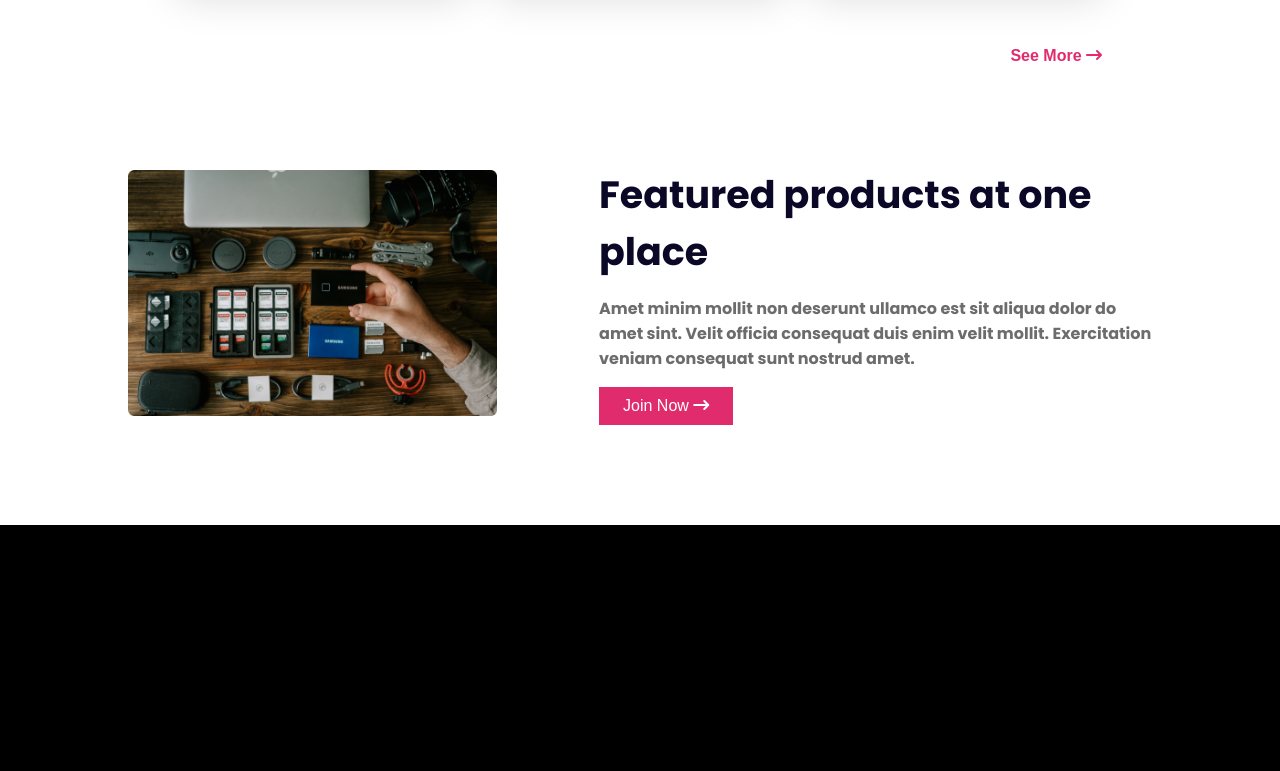
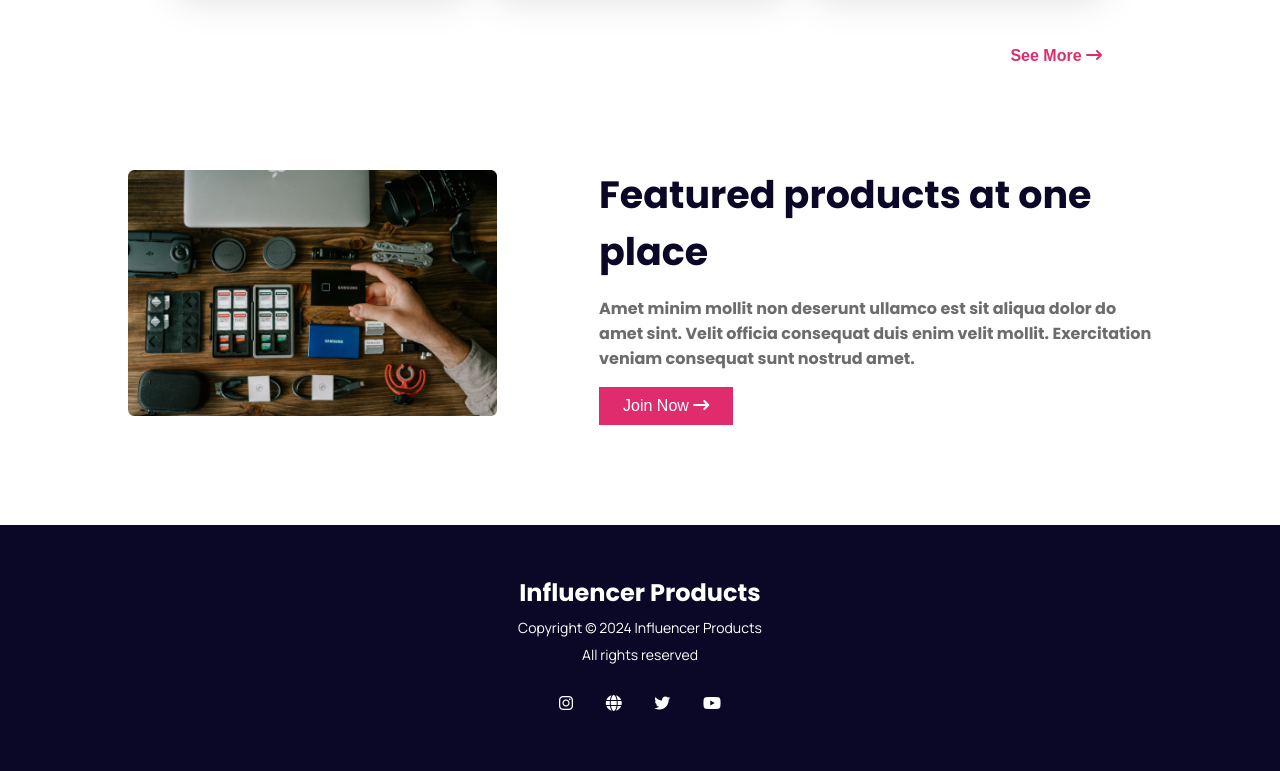
Before and after one commit to Jakaria030/influencer-gears, a plain HTML site: page index.html in a window 1280 px wide. Shown: the part 2350-3121 px from the top of the page. Before the commit the page ends 2875 px from the top, so only its background shows below. Drawn offline with Linux system fonts and the light colour scheme.

Commit message:
footer section and allmost  whole site completed

```diff
--- a/index.html
+++ b/index.html
@@ -290,5 +290,22 @@
     </main>
     <!-- main section end -->
 
+    <!-- footer section start -->
+    <footer class="container-fluid">
+        <div class="footer-container">
+            <h2>Influencer Products</h2>
+            <p>Copyright &copy; 2024 Influencer Products</p>
+            <small>All rights reserved</small>
+
+            <div class="social-icons">
+                <a href="#"><i class="fa-brands fa-instagram"></i></a>
+                <a href="#"><i class="fa-solid fa-globe"></i></a>
+                <a href="#"><i class="fa-brands fa-twitter"></i></a>
+                <a href="#"><i class="fa-brands fa-youtube"></i></a>
+            </div>
+        </div>
+    </footer>
+    <!-- footer section end -->
+
 </body>
 </html>
--- a/style.css
+++ b/style.css
@@ -33,7 +33,6 @@ body{
     font-weight: 400;
     font-style: normal;
     background-color: black;
-    /* font-family: "Manrope", sans-serif; */
 }
 
 .d-flex{
@@ -346,6 +345,43 @@ body{
 }
 /* main styles end */
 
+/* footer styles start */
+.footer-container{
+    background: var(--color-blue-dark);
+    text-align: center;
+    padding: 50px 0;
+}
+
+.footer-container h2{
+    color: var(--color-secondary);
+    font-size: var(--h-s-size);
+    font-weight: 700;
+}
+
+.footer-container p{
+    color: var(--color-secondary);
+    font-size: var(--p-m-size);
+    font-family: "Manrope", sans-serif;
+    line-height: 2.5;
+}
+
+.footer-container small{
+    color: var(--color-secondary);
+    font-size: var(--p-m-size);
+    font-family: "Manrope", sans-serif;
+}
+
+
+.social-icons{
+    margin-top: 20px;
+}
+
+.social-icons i{
+    color: var(--color-secondary);
+    font-size: var(--p-l-size);
+    padding: 10px 15px;
+}
+/* footer styles end */
 
 
 /* responsive for medium devices */
```
